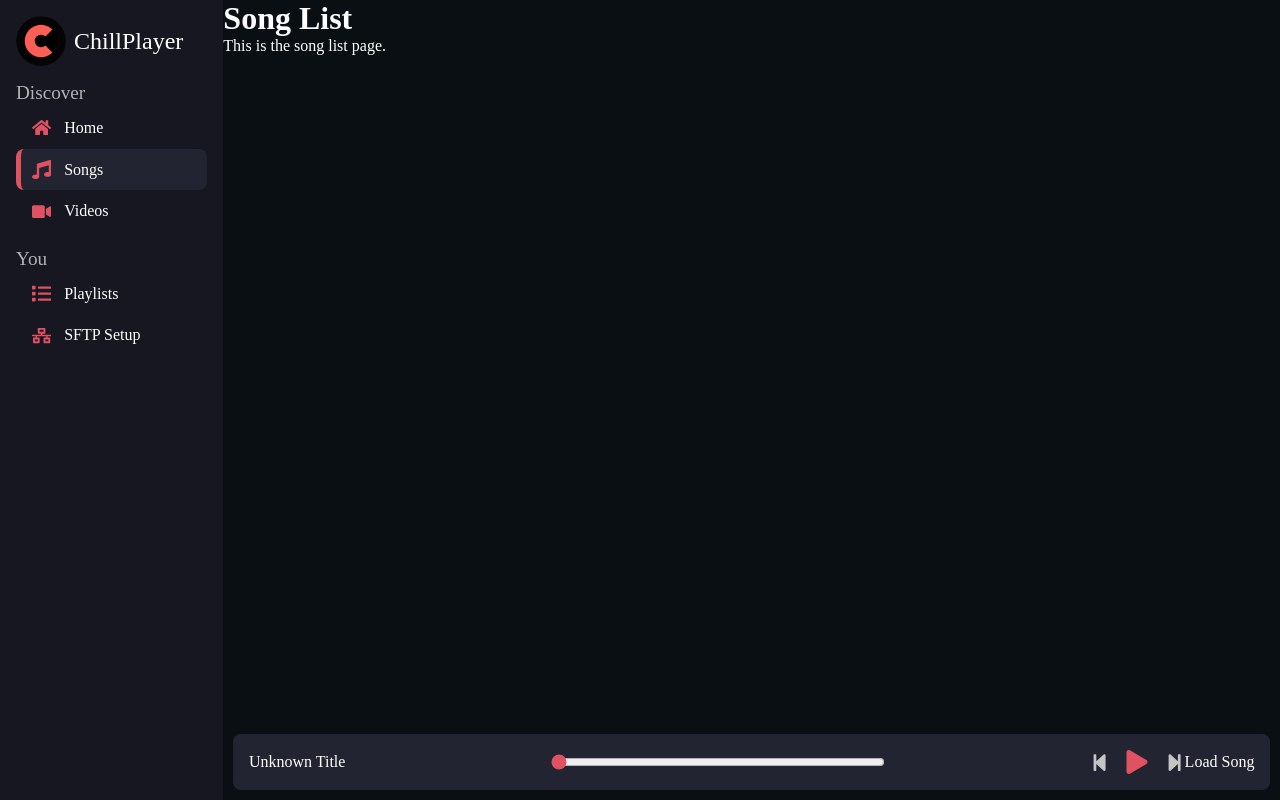
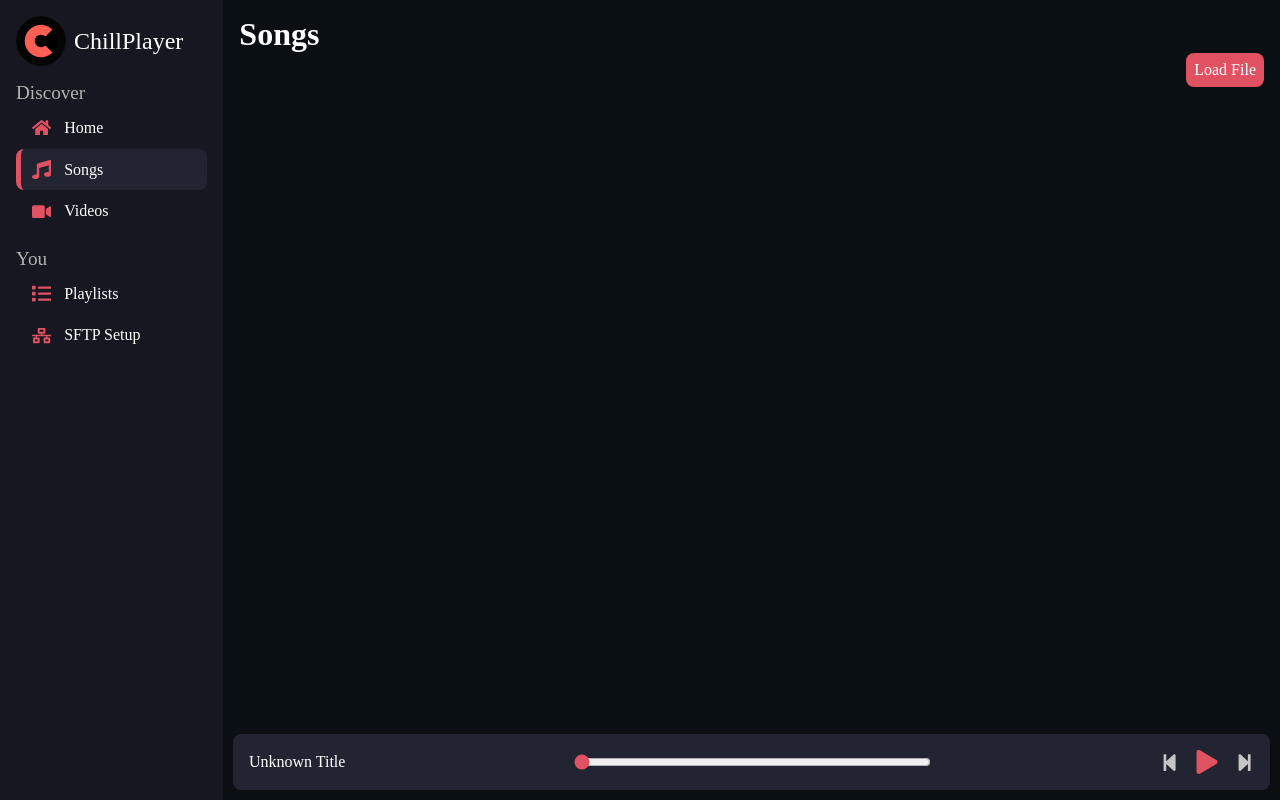
Before and after one commit to Giacomix02/ChillPlayer, a Next.js app in the folder frontend/: page /songsList in a window 1280 px wide. Built offline with nearby package versions, Linux system fonts and the light colour scheme; a web font is replaced by a local one.

Commit message:
added PlayContext for global playback state and refactored audio loading and UI to use context

```diff
--- /dev/null
+++ b/frontend/src/app/PlayContext.tsx
@@ -0,0 +1,40 @@
+'use client'
+
+
+import { createContext, useContext, useState, ReactNode } from "react";
+
+interface PlayContextType {
+    currentSong: string | undefined;
+    setCurrentSong: (song: string) => void;
+    filesPaths: string[] | undefined;
+    setFilesPaths: (paths: string[]) => void;
+}
+
+// Default values
+const defaultContext: PlayContextType = {
+    currentSong: undefined,
+    setCurrentSong: () => {},
+    filesPaths: undefined,
+    setFilesPaths: () => {},
+};
+
+export const PlayContext = createContext<PlayContextType>(defaultContext);
+
+export const usePlayContext = () => useContext(PlayContext);
+
+export function PlayContextProvider({ children }: { children: ReactNode }) {
+    const [currentSong, setCurrentSong] = useState<string | undefined>();
+    const [filesPaths, setFilesPaths] = useState<string[] | undefined>();
+
+    return (
+        <PlayContext.Provider
+            value={{
+            currentSong,
+            setCurrentSong,
+            filesPaths,
+            setFilesPaths,
+    }}>
+    {children}
+    </PlayContext.Provider>
+    );
+}
--- a/frontend/src/app/globals.css
+++ b/frontend/src/app/globals.css
@@ -10,7 +10,9 @@ html {
     background-color: var(--background-color);
     font-family: 'Orienta', serif;
     color: white;
+    overflow: hidden;
 }
+
 
 a{
     color: inherit;
--- a/frontend/src/app/layout.module.css
+++ b/frontend/src/app/layout.module.css
@@ -5,7 +5,9 @@
 }
 
 .containerColumn{
-    width: 100%;
+    width: 100vw;
+    height: 100vh;
     display: flex;
     flex-direction: column;
+    overflow: hidden;
 }
--- a/frontend/src/app/layout.tsx
+++ b/frontend/src/app/layout.tsx
@@ -1,9 +1,12 @@
+'use client'
 import type { Metadata } from "next";
 import { Orienta } from "next/font/google";
 import "./globals.css";
 import SideMenu from "$/components/SideMenu/SideMenu";
 import s from "$/app/layout.module.css";
 import AudioPlayer from "$/components/AudioPlayer/AudioPlayer";
+import {useState} from "react";
+import {PlayContextProvider} from "$/app/PlayContext";
 
 // const geistSans = Geist({
 //   variable: "--font-geist-sans",
@@ -17,10 +20,6 @@ const orienta = Orienta({
     subsets: ["latin"]
 });
 
-export const metadata: Metadata = {
-  title: "ChillPlayer",
-  description: "Music player for your chill vibes",
-};
 
 export default function RootLayout({
   children,
@@ -30,6 +29,7 @@ export default function RootLayout({
   return (
     <html lang="en">
       <body className={`${orienta.variable}`}>
+          <PlayContextProvider>
             <div className={s.containerRow}>
                 <SideMenu />
                 <div className={s.containerColumn}>
@@ -37,6 +37,7 @@ export default function RootLayout({
                     <AudioPlayer />
                 </div>
             </div>
+          </PlayContextProvider>
       </body>
     </html>
   );
--- a/frontend/src/app/songsList/page.module.css
+++ b/frontend/src/app/songsList/page.module.css
@@ -2,4 +2,40 @@
     display: flex;
     flex-direction: column;
     height: 100%;
+    max-height: 100%;
+    overflow: hidden;
+    padding: 1rem 1rem 0 1rem;
 }
+
+.header {
+    display: flex;
+    flex-direction: column;
+}
+
+.addSourceContainer{
+    display: flex;
+    flex-direction: row;
+    justify-content: flex-end;
+    gap: 1rem;
+    margin-bottom: 1rem;
+}
+
+.addSourceButton {
+    padding: 0.5rem;
+    background-color: var(--primary-color);
+    border-radius: 0.5rem;
+}
+
+.songsList {
+    display: flex;
+    flex-direction: column;
+    gap: 0.5rem;
+    overflow-y: auto;
+    scrollbar-width: none;
+}
+
+.playButton{
+    font-size:var(--play-stop-size);
+    color: var(--primary-color);
+    display: flex;
+}
--- a/frontend/src/app/songsList/page.tsx
+++ b/frontend/src/app/songsList/page.tsx
@@ -1,10 +1,60 @@
+'use client'
+
 import s from './page.module.css';
+import {open} from "@tauri-apps/plugin-dialog";
+import { FaPlay} from "react-icons/fa";
+import {useState} from "react";
+import AudioRow from "$components/AudioRow/AudioRow";
+import {usePlayContext} from "$/app/PlayContext";
 
-export default function SongsListPage() {
+export default function SongListPage() {
+
+    const {filesPaths, setFilesPaths} = usePlayContext()
+
+    async function loadFiles() {
+        const file = await open({
+            multiple: true,
+            directory: false,
+            filters: [
+                { name: "Audio Files", extensions: ["mp3", "wav", "ogg"] }
+            ]
+        });
+        if (!file) {
+            console.error("No file selected");
+            return;
+        }
+
+        if (Array.isArray(file)) {
+            setFilesPaths(file);
+        } else {
+            return
+        }
+    }
+
+    function getSongName(path: string): string {
+        const fileNameWithExt = path.split(/[\\/]/).pop() || "Unknown Title";
+        return fileNameWithExt.replace(/\.[^/.]+$/, "") || "Unknown Title";
+    }
+
+
     return (
         <div className={s.container}>
-            <h1>Song List</h1>
-            <p>This is the song list page.</p>
+            <div className={s.header}>
+                <h1>Songs</h1>
+                <div className={s.addSourceContainer}>
+                    <button type="button" onClick={loadFiles} className={s.addSourceButton}>
+                        Load File
+                    </button>
+                </div>
+            </div>
+            <div className={s.songsList}>
+                {
+                    filesPaths ?
+                        filesPaths?.map(path =>
+                            <AudioRow key={path} genre={undefined} title={getSongName(path)} artist={undefined} path={path}/>
+                    ): null
+                }
+            </div>
         </div>
     );
 }
--- a/frontend/src/components/AudioPlayer/AudioPlayer.tsx
+++ b/frontend/src/components/AudioPlayer/AudioPlayer.tsx
@@ -4,51 +4,69 @@ import {open} from "@tauri-apps/plugin-dialog";
 import {readFile} from "@tauri-apps/plugin-fs";
 import s from "./AudioPlayer.module.css";
 import { FaPlay, FaPause, FaStepForward, FaStepBackward  } from "react-icons/fa";
+import {usePlayContext} from "$/app/PlayContext";
 
 export default function AudioPlayer() {
 
-    //const audioPlayer = document.getElementById('audioPlayer') as HTMLAudioElement;
     const audioPlayer = useRef<HTMLAudioElement>(null)
     const [path, setPath] = useState<string|null>(null);
     const [currentTime, setCurrentTime] = useState<number>(0); //expressed in seconds
     const [duration, setDuration] = useState<number>(0); //expressed in seconds
     const [play, setPlay] = useState<boolean>(true);
     const[name, setName] = useState<string>("Unknown Title");
+    const {currentSong, filesPaths, setCurrentSong} = usePlayContext();
 
+    useEffect( () => {
 
+        if (!currentSong) return;
+        console.log("Current song changed:", currentSong);
 
-    async function loadSong() {
-        console.log("Load song clicked");
-        setPlay(true)
-        const file = await open({
-            multiple: false,
-            directory: false,
-        });
-        if (!file) {
-            console.error("No file selected");
-            return;
+        async function handleSongChange() {
+            if (!currentSong) return;
+            await createfileUrl(currentSong);
+            console.log("Creating file URL for:", path);
         }
-        const data = await readFile(file);
+
+        handleSongChange();
+        setCurrentSong("");
+
+    }, [currentSong]);
+
+     async function createfileUrl(filePath: string){
+        const data = await readFile(filePath);
         const blob = new Blob([new Uint8Array(data)], { type: 'audio/mpeg' });
         const fileUrl = URL.createObjectURL(blob);
-        console.log("File URL:", fileUrl);
+
         setPath(fileUrl);
-
-        const fileNameWithExt = file.split(/[\\/]/).pop() || "Unknown Title";
+        const fileNameWithExt = filePath.split(/[\\/]/).pop() || "Unknown Title";
         const fileName = fileNameWithExt.replace(/\.[^/.]+$/, "") || "Unknown Title";
         setName(fileName);
+    }
 
+    // async function loadSong() {
+    //     console.log("Load song clicked");
+    //     setPlay(true)
+    //     const file = await open({
+    //         multiple: false,
+    //         directory: false,
+    //     });
+    //     if (!file) {
+    //         console.error("No file selected");
+    //         return;
+    //     }
+    //     await createfileUrl(file);
+    // }
 
-    }
     function playSong() {
         console.log("Play song clicked");
-        setPlay(!play);
+        setPlay(false);
         audioPlayer.current?.play();
         // Logic to play the loaded song
     }
+
     function stopSong() {
         console.log("Stop song clicked");
-        setPlay(!play);
+        setPlay(true);
         audioPlayer.current?.pause();
         // Logic to stop the currently playing song
     }
@@ -93,15 +111,19 @@ export default function AudioPlayer() {
                 </div>
             </div>
 
-            <button type="button" onClick={loadSong}>
-                Load Song
-            </button>
+            {/*<button type="button" onClick={loadSong}>*/}
+            {/*    Load Song*/}
+            {/*</button>*/}
             {
                 path ? <audio
                     ref={audioPlayer}
                     preload="auto" src={path}
                     onTimeUpdate={() => setCurrentTime(audioPlayer.current?.currentTime || 0)}
-                    onLoadedMetadata={() => setDuration(audioPlayer.current?.duration || 0)}
+                    onLoadedMetadata={() =>{
+                        setDuration(audioPlayer.current?.duration || 0)
+                        playSong()
+                        }
+                    }
                     onEnded={() => setPlay(true)}
                 ></audio> : null
             }
--- a/frontend/src/components/AudioRow/AudioRow.module.css
+++ b/frontend/src/components/AudioRow/AudioRow.module.css
@@ -0,0 +1,12 @@
+.container{
+    display: flex;
+    background-color: var(--background-color-secondary);
+    padding: 1rem;
+    border-radius: 0.5rem;
+}
+
+.playButton {
+    display: flex;
+    color: var(--primary-color);
+    font-size: var(--play-stop-size);
+}
--- a/frontend/src/components/AudioRow/AudioRow.tsx
+++ b/frontend/src/components/AudioRow/AudioRow.tsx
@@ -1,13 +1,26 @@
 import styles from "./AudioRow.module.css";
 import Link from "next/link";
+import s from "./AudioRow.module.css";
+import {FaPlay} from "react-icons/fa";
+import {usePlayContext} from "$/app/PlayContext";
 
-type Music = {genre: string; title: string; artist: string};
+type Music = {genre: string|undefined; title: string; artist: string|undefined, path: string};
 
-export default function Test({genre, artist, title}:Music) {
+export default function AudioRow({genre, artist, title, path}:Music) {
+
+    const {currentSong, setCurrentSong } = usePlayContext()
+
+    function handlePlay() {
+        setCurrentSong(path);
+    }
+
     return (
-        <div>
+        <div className={s.container}>
             <div className={styles.test}>{title}</div>
             <div className={styles.test}>{artist}</div>
+            <button>
+                <FaPlay className={s.playButton} onClick={handlePlay}/>
+            </button>
         </div>
     );
 }
--- a/frontend/tsconfig.json
+++ b/frontend/tsconfig.json
@@ -21,6 +21,7 @@
     "paths": {
       "$/*": ["./src/*"],
       "$public/*": ["./public/*"],
+      "$components/*": ["./src/components/*"],
     }
   },
   "include": ["next-env.d.ts", "**/*.ts", "**/*.tsx", ".next/types/**/*.ts"],
```
Lines whose indentation alone changed are shown as unchanged.
